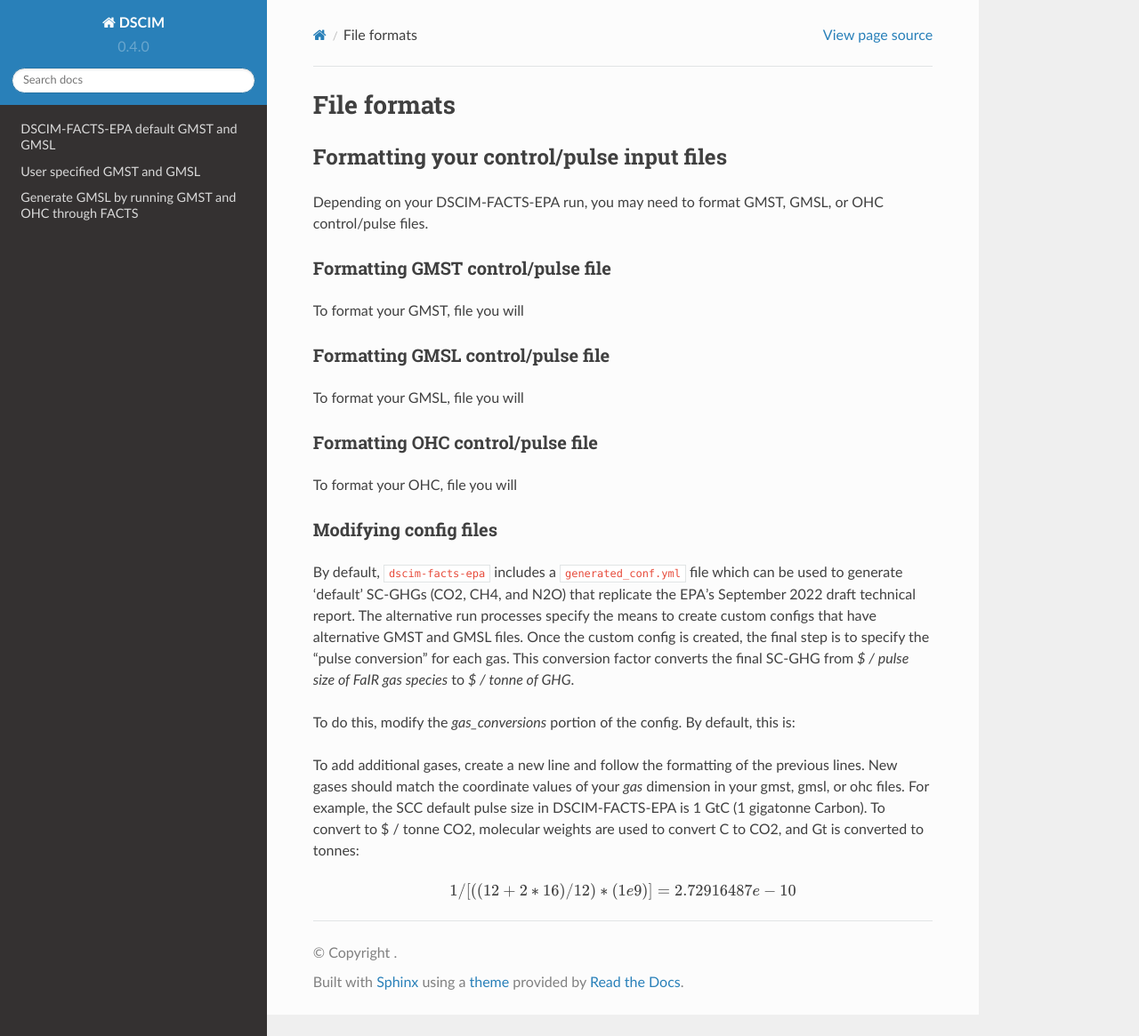
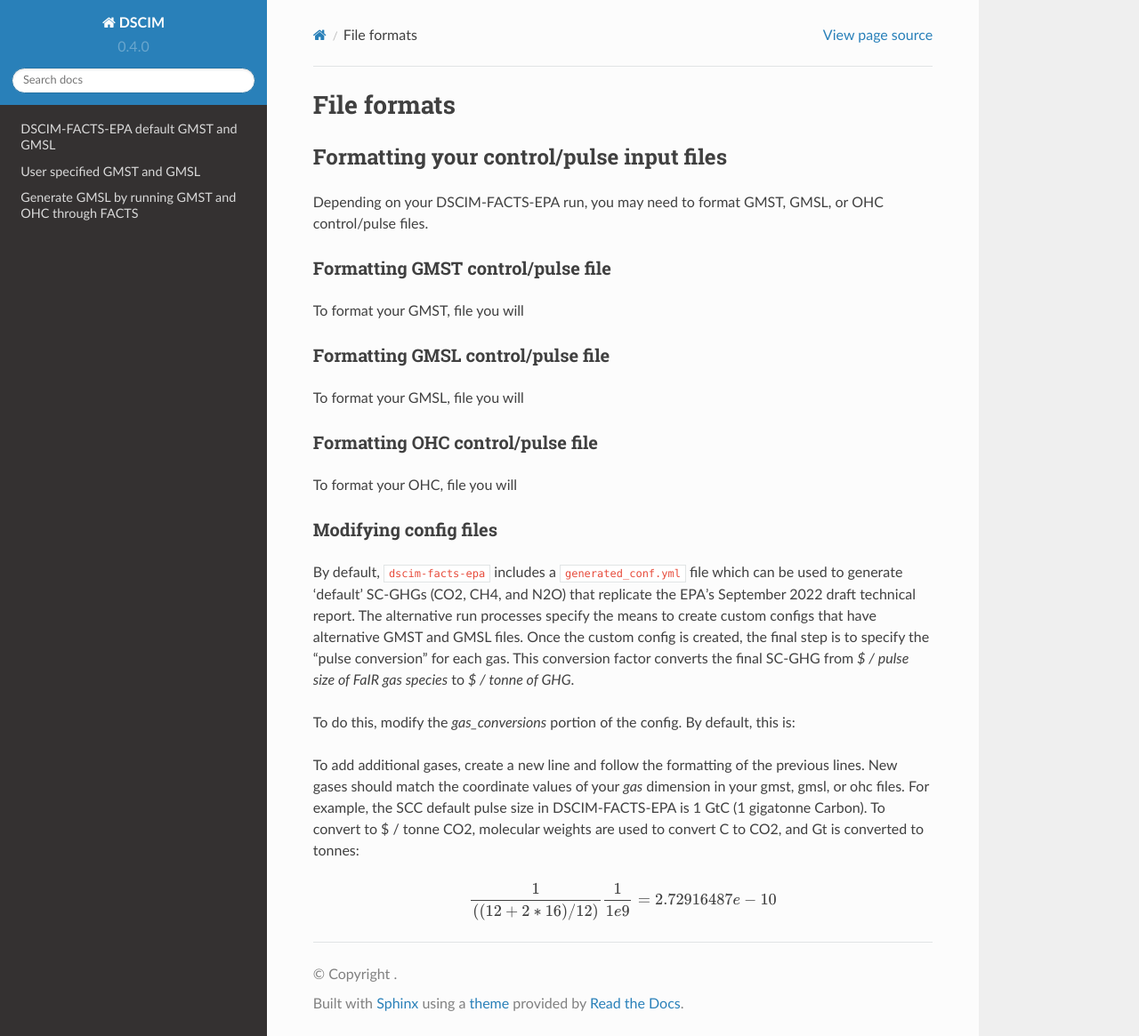
Before and after one commit to ClimateImpactLab/dscim-facts-epa, a Sphinx documentation site: the page built from docs/source/files.rst, in a window 1280 px wide and 1165 px high. Shown: the whole window at 89% size. Built offline with Sphinx 7.4.7 and the Read the Docs theme 2.0.0, drawn with Linux system fonts in a browser that asks for light colours.

Commit message:
Update pulse calculation math

```diff
--- a/docs/source/files.rst
+++ b/docs/source/files.rst
@@ -45,4 +45,4 @@ To do this, modify the `gas_conversions` portion of the config. By default, this
 To add additional gases, create a new line and follow the formatting of the previous lines. New gases should match the coordinate values of your `gas` dimension in your gmst, gmsl, or ohc files. For example, the SCC default pulse size in DSCIM-FACTS-EPA is 1 GtC (1 gigatonne Carbon). To convert to $ / tonne CO2, molecular weights are used to convert C to CO2, and Gt is converted to tonnes:
 
 .. math::
-    1 / [((12+2*16)/12) * (1e9)] = 2.72916487e-10
+    \frac{1}{((12+2*16)/12)} \frac{1}{1e9} = 2.72916487e-10
```
